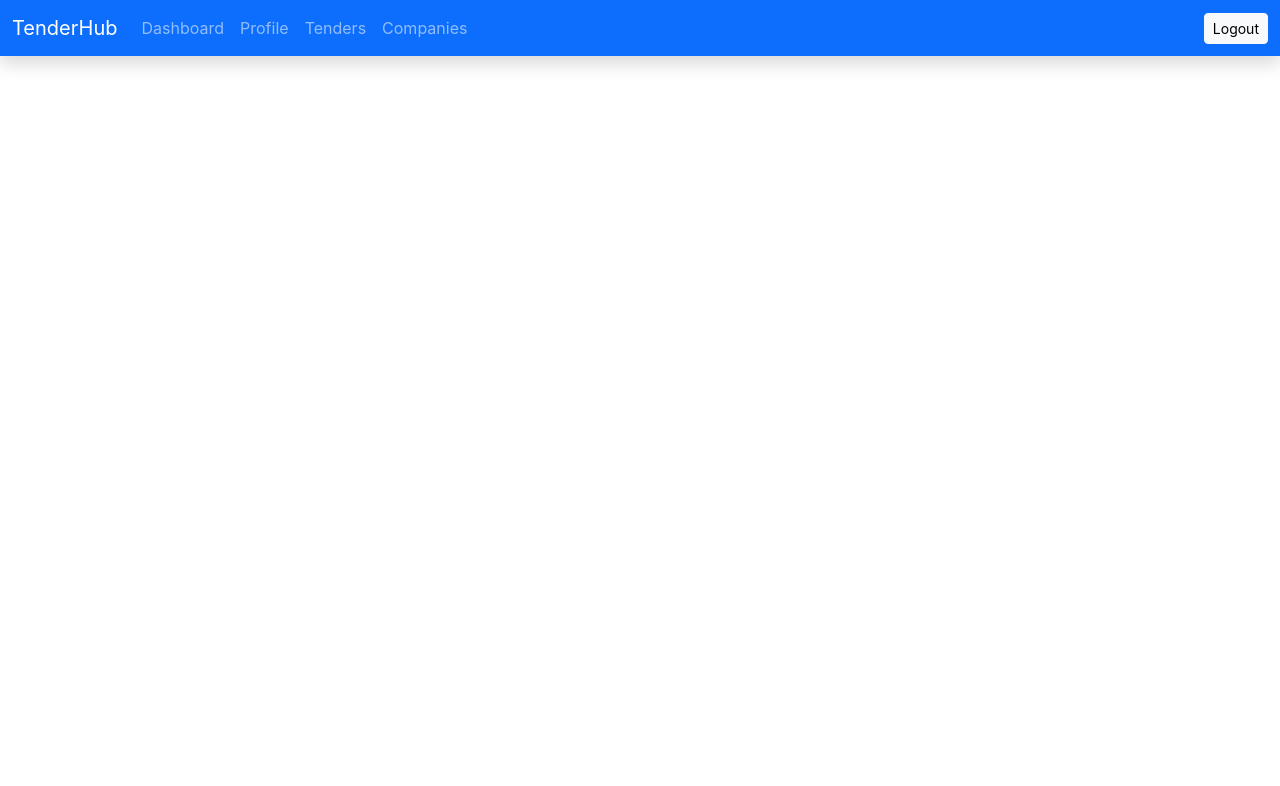
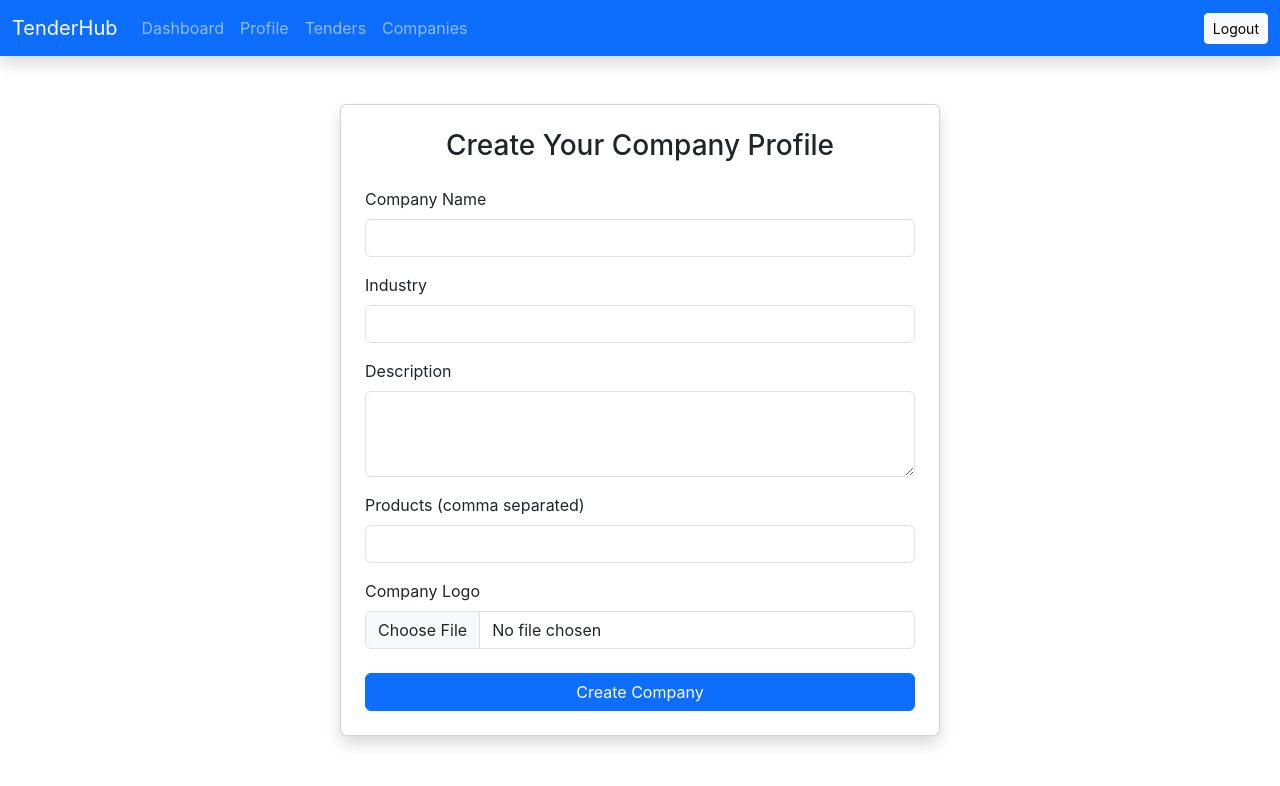
Before and after one commit to Sourabhgupta-11/-B2B-TenderHub, a React (Create React App) app in the folder frontend/: page /create-company in a window 1280 px wide. Shown: the top 786 px of the page. Built offline with nearby package versions, Linux system fonts and the light colour scheme; sample sign-in values are in the browser's storage.

Commit message:
Add signup and create-company page

```diff
--- a/frontend/src/App.js
+++ b/frontend/src/App.js
@@ -1,20 +1,26 @@
 import { BrowserRouter as Router, Routes, Route, Navigate } from 'react-router-dom';
+import StartPage from './pages/StartPage';
 import LoginPage from './pages/Login';
+import SignupPage from './pages/Signup';
 import Dashboard from './pages/Dashboard';
-import Navbar from './component/Navbar';
-import TenderPage from './pages/tender';
-
-
+import TendersPage from './pages/Tender.js';
+import CreateCompanyPage from './pages/CreateCompany.js';
+import Navbar from './components/Navbar.js';
 
 function App() {
+  const isLoggedIn = !!localStorage.getItem('token');
+
   return (
     <Router>
       <Navbar/>
       <Routes>
-        <Route path="/" element={<Navigate to="/login" />} />
+        <Route path="/" element={<Navigate to="/auth" />} />
+        <Route path="/auth" element={<StartPage />} />
         <Route path="/login" element={<LoginPage />} />
-        <Route path="/dashboard" element={<Dashboard />} />
-        <Route path="/tenders" element={<TenderPage />} />
+        <Route path="/signup" element={<SignupPage />} />
+        <Route path="/create-company" element={isLoggedIn ? <CreateCompanyPage /> : <Navigate to="/login" />} />
+        <Route path="/dashboard" element={isLoggedIn ? <Dashboard /> : <Navigate to="/login" />} />
+        <Route path="/tenders" element={isLoggedIn ? <TendersPage /> : <Navigate to="/login" />} />
       </Routes>
     </Router>
   );
--- /dev/null
+++ b/frontend/src/pages/CreateCompany.js
@@ -0,0 +1,121 @@
+import React, { useState } from 'react';
+import axios from '../api/axiosConfig';
+import { useNavigate } from 'react-router-dom';
+
+const CreateCompanyPage = () => {
+  const [formData, setFormData] = useState({
+    name: '',
+    industry: '',
+    description: '',
+    products: '',
+    logo: null,
+  });
+  const [errorMsg, setErrorMsg] = useState('');
+  const navigate = useNavigate();
+
+  const handleChange = (e) => {
+    const { name, value, files } = e.target;
+    if (name === 'logo') {
+      setFormData({ ...formData, logo: files[0] });
+    } else {
+      setFormData({ ...formData, [name]: value });
+    }
+  };
+
+  const handleSubmit = async (e) => {
+    e.preventDefault();
+    setErrorMsg('');
+    const form = new FormData();
+    form.append('name', formData.name);
+    form.append('industry', formData.industry);
+    form.append('description', formData.description);
+    form.append('products', formData.products); // comma-separated
+    if (formData.logo) form.append('logo', formData.logo);
+
+    try {
+      const res = await axios.post('/company/create', form, {
+        headers: { 'Content-Type': 'multipart/form-data' },
+      });
+
+      if (res.data && res.data._id) {
+        navigate('/dashboard');
+      }
+    } catch (err) {
+      setErrorMsg(err.response?.data?.error || 'Failed to create company');
+    }
+  };
+
+  return (
+    <div className="container mt-5">
+      <div className="card p-4 shadow" style={{ maxWidth: '600px', margin: '0 auto' }}>
+        <h3 className="mb-4 text-center">Create Your Company Profile</h3>
+        {errorMsg && <div className="alert alert-danger">{errorMsg}</div>}
+
+        <form onSubmit={handleSubmit}>
+          <div className="mb-3">
+            <label className="form-label">Company Name</label>
+            <input
+              type="text"
+              name="name"
+              className="form-control"
+              value={formData.name}
+              onChange={handleChange}
+              required
+            />
+          </div>
+
+          <div className="mb-3">
+            <label className="form-label">Industry</label>
+            <input
+              type="text"
+              name="industry"
+              className="form-control"
+              value={formData.industry}
+              onChange={handleChange}
+              required
+            />
+          </div>
+
+          <div className="mb-3">
+            <label className="form-label">Description</label>
+            <textarea
+              name="description"
+              className="form-control"
+              rows="3"
+              value={formData.description}
+              onChange={handleChange}
+              required
+            ></textarea>
+          </div>
+
+          <div className="mb-3">
+            <label className="form-label">Products (comma separated)</label>
+            <input
+              type="text"
+              name="products"
+              className="form-control"
+              value={formData.products}
+              onChange={handleChange}
+              required
+            />
+          </div>
+
+          <div className="mb-4">
+            <label className="form-label">Company Logo</label>
+            <input
+              type="file"
+              name="logo"
+              className="form-control"
+              accept="image/*"
+              onChange={handleChange}
+            />
+          </div>
+
+          <button type="submit" className="btn btn-primary w-100">Create Company</button>
+        </form>
+      </div>
+    </div>
+  );
+};
+
+export default CreateCompanyPage;
--- /dev/null
+++ b/frontend/src/pages/Signup.js
@@ -0,0 +1,53 @@
+import React, { useState } from 'react';
+import axios from '../api/axiosConfig';
+import { useNavigate } from 'react-router-dom';
+
+const SignupPage = () => {
+  const [form, setForm] = useState({ name: '', email: '', password: '' });
+  const [errorMsg, setErrorMsg] = useState('');
+  const navigate = useNavigate();
+
+  const handleChange = (e) => {
+    setForm({ ...form, [e.target.name]: e.target.value });
+  };
+
+  const handleSubmit = async (e) => {
+    e.preventDefault();
+    setErrorMsg('');
+    try {
+      const res = await axios.post('/auth/signup', form);
+      if (res.data?.token) {
+        localStorage.setItem('token', res.data.token);
+        navigate('/create-company');
+      }
+    } catch (err) {
+      setErrorMsg(err.response?.data?.error || 'Signup failed');
+    }
+  };
+
+  return (
+    <div className="container d-flex justify-content-center align-items-center" style={{ minHeight: '100vh' }}>
+      <div className="card shadow p-4" style={{ maxWidth: '400px', width: '100%' }}>
+        <h3 className="text-center mb-4">Sign Up</h3>
+        {errorMsg && <div className="alert alert-danger">{errorMsg}</div>}
+        <form onSubmit={handleSubmit}>
+          <div className="mb-3">
+            <label className="form-label">Full Name</label>
+            <input type="text" name="name" className="form-control" value={form.name} onChange={handleChange} required />
+          </div>
+          <div className="mb-3">
+            <label className="form-label">Email address</label>
+            <input type="email" name="email" className="form-control" value={form.email} onChange={handleChange} required />
+          </div>
+          <div className="mb-4">
+            <label className="form-label">Password</label>
+            <input type="password" name="password" className="form-control" value={form.password} onChange={handleChange} required />
+          </div>
+          <button type="submit" className="btn btn-primary w-100">Create Account</button>
+        </form>
+      </div>
+    </div>
+  );
+};
+
+export default SignupPage;
--- /dev/null
+++ b/frontend/src/pages/StartPage.js
@@ -0,0 +1,19 @@
+import React from 'react';
+import { useNavigate } from 'react-router-dom';
+
+const StartPage = () => {
+  const navigate = useNavigate();
+
+  return (
+    <div className="container d-flex flex-column justify-content-center align-items-center" style={{ minHeight: '100vh' }}>
+      <div className="card shadow p-5 text-center" style={{ maxWidth: '400px', width: '100%' }}>
+        <h2 className="mb-4">Welcome to TenderHub</h2>
+        <p className="text-muted mb-4">Please choose an option to get started.</p>
+        <button className="btn btn-primary w-100 mb-3" onClick={() => navigate('/login')}>Login</button>
+        <button className="btn btn-outline-primary w-100" onClick={() => navigate('/signup')}>Sign Up</button>
+      </div>
+    </div>
+  );
+};
+
+export default StartPage;
```
Also changed, not shown: frontend/src/components/Navbar.js (renamed from frontend/src/component/Navbar.js).
